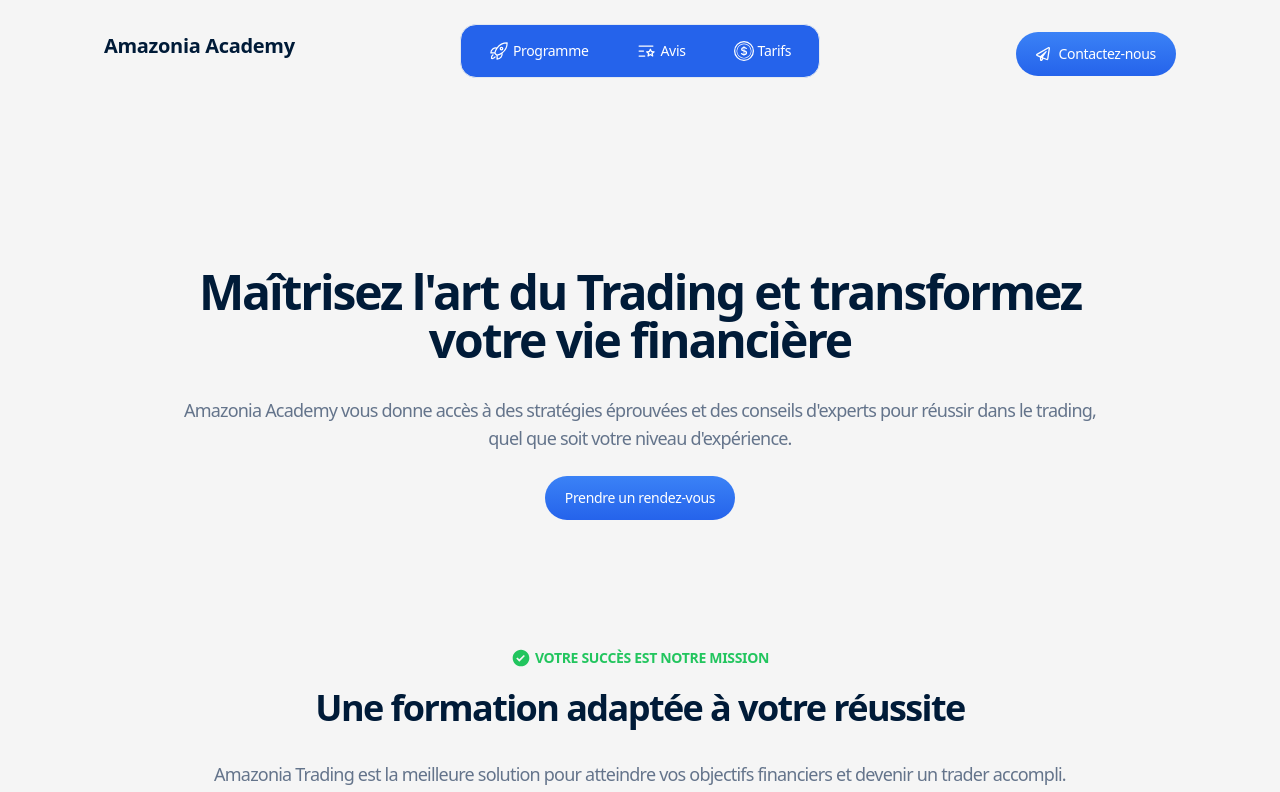
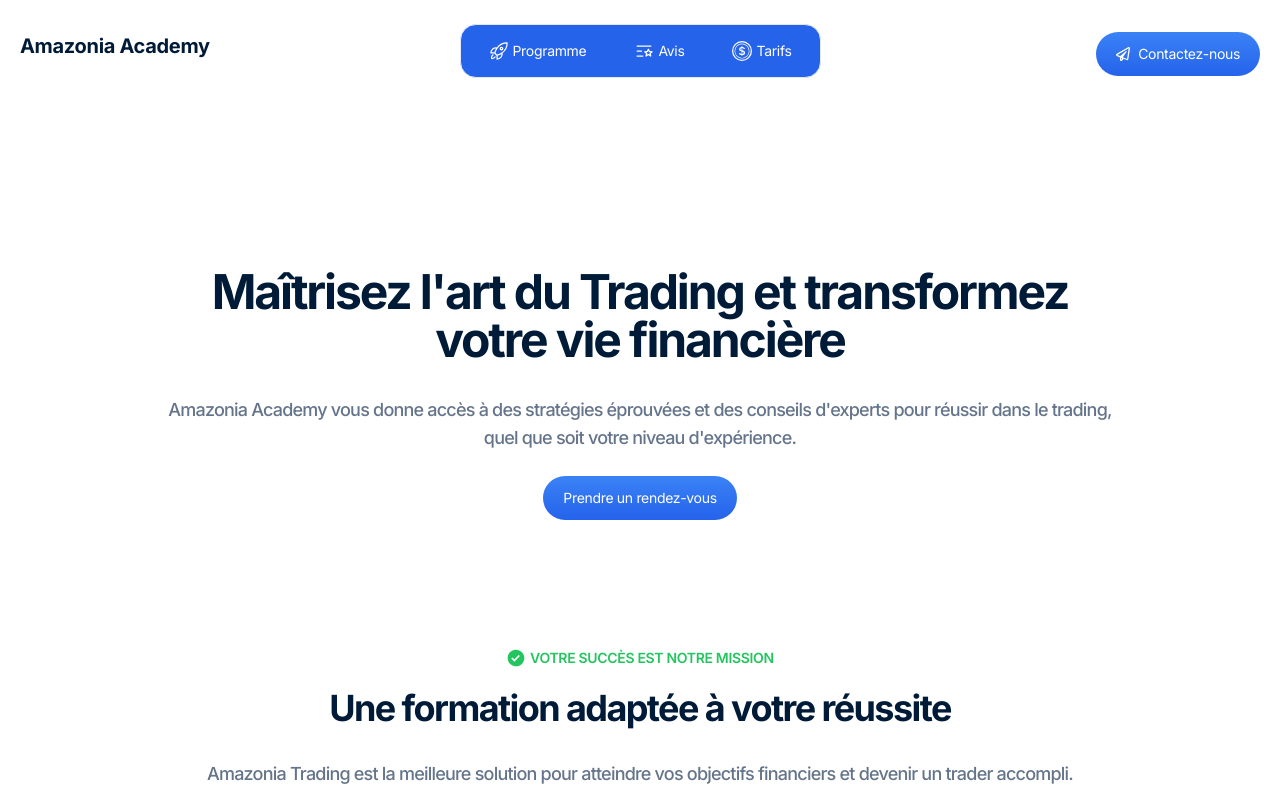
Before and after one commit to DylannDev/amazonia-academy, a Next.js app: page / in a window 1280 px wide. Shown: the top 792 px of the page. Built offline with nearby package versions, Linux system fonts and the light colour scheme.

Commit message:
💄 Testing body width

```diff
--- a/app/layout.tsx
+++ b/app/layout.tsx
@@ -19,8 +19,8 @@ export default function RootLayout({
 }>) {
   return (
     <html lang="en">
-      <body className={(inter.className, clsx("bg-[#f5f5f5] "))}>
-        <div className="max-w-6xl mx-auto px-5 lg:px-10">
+      <body className={inter.className}>
+        <div className="max-w-[110rem] mx-auto px-5">
           <Navbar />
           {children}
         </div>
```
